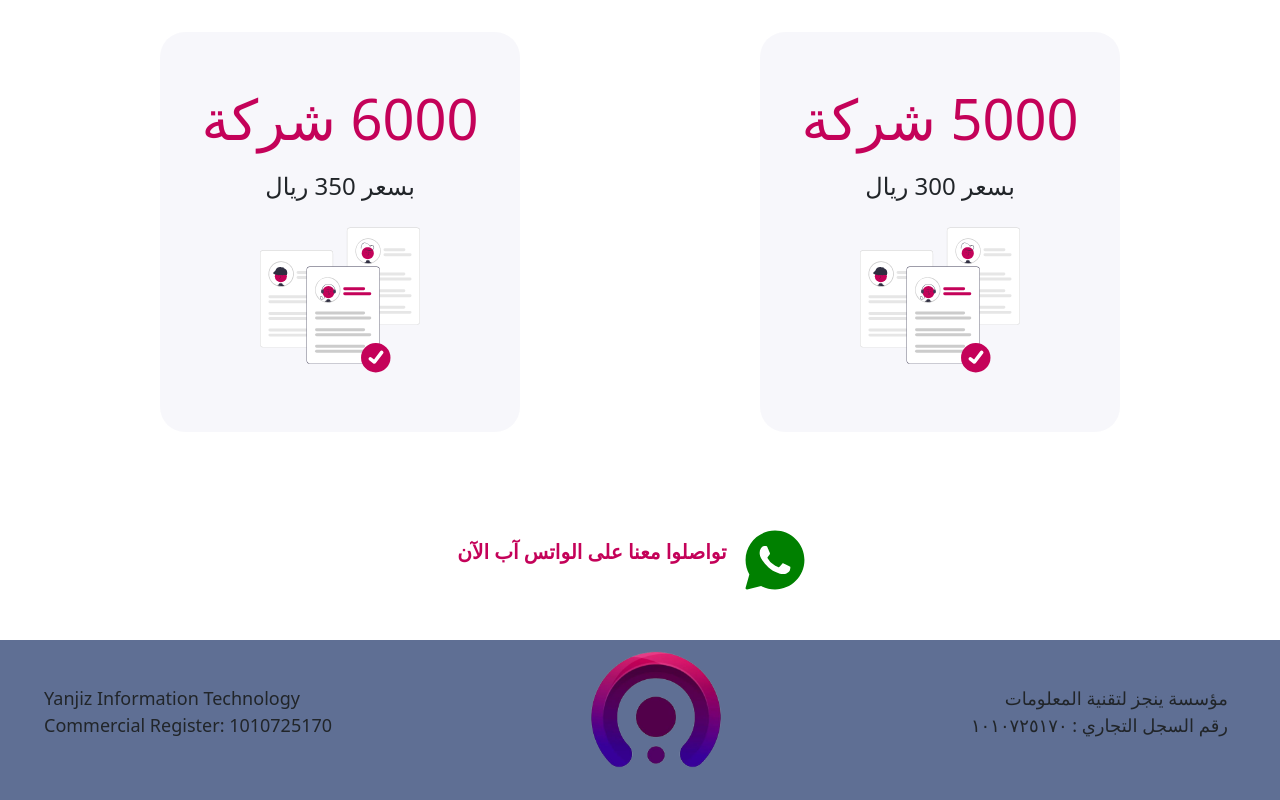
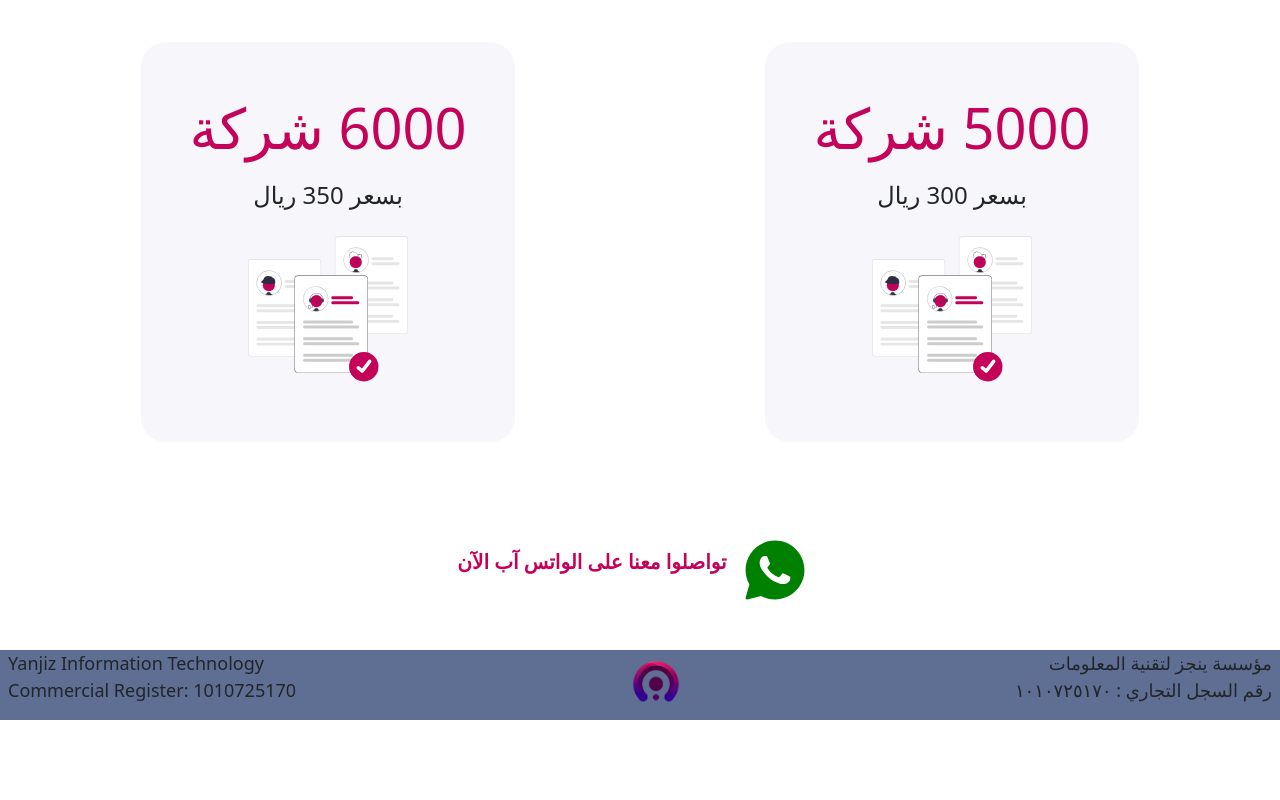
Before and after one commit to ferassmohana/yangiz-Landing-page, a plain HTML site: page index.html in a window 1280 px wide. Shown: the part 1356-2156 px from the top of the page. After the commit the page ends 2076 px from the top, so only its background shows below. Drawn offline with nearby package versions, Linux system fonts and the light colour scheme.

Commit message:
Add files via upload

```diff
--- a/index.html
+++ b/index.html
@@ -12,7 +12,7 @@
 </head>
 
 <body>
-    <header class="container-fluid d-flex justify-content-center align-items-center header py-2 position-fixed top-0">
+    <header class="w-100 d-flex justify-content-center align-items-center header py-2 position-fixed top-0 left-0 right-0">
         <a href="./index.html">
             <img src="./assests/logo.png" alt="logo" class="img-fluid logo">
         </a>
@@ -70,19 +70,19 @@
             </div>
         </div>
     </main>
-    <footer class="w-100 d-flex justify-content-center align-items-center flex-column">
+    <footer>
         <a href="https://api.whatsapp.com/send?phone=970595872725"
             class="text-decoration-none fs-5 fw-semibold contact d-flex align-items-md-center my-5"
             style="color: var(--primary-color);"><img alt="Chat on WhatsApp" src="./assests/icons8-whatsapp.svg"
                 style="width: 4rem; height: 4rem; margin: 0px 1rem;" />
             <p>تواصلوا معنا على الواتس آب الآن</p>
         </a>
-        <div class="container-fluid d-flex justify-content-between align-items-center" style="background-color: var(--grey-blue-color);">
+        <div class="d-flex justify-content-between align-items-center px-2 container-fluid" style="background-color: var(--grey-blue-color);">
             <ul>
                 <li>مؤسسة ينجز لتقنية المعلومات </li>
                 <li>رقم السجل التجاري : ١٠١٠٧٢٥١٧٠</li>
             </ul>
-            <a href="./index.html"><img src="./assests/logo.png" alt=""></a>
+            <a href="./index.html"><img src="./assests/logo.png" alt="" class="logo"></a>
             <ul style="text-align: left;">
                 <li style="text-transform: capitalize;">yanjiz information technology</li>
                 <li>Commercial Register:
--- a/style.css
+++ b/style.css
@@ -1,27 +1,62 @@
+* {
+  margin: 0;
+  padding: 0 !important;
+  box-sizing: border-box;
+}
+
 :root {
-    --primary-color: #c40259;
-    --secondary-color: #370099;
-    --dark-light: #0f0f37;
-    --grey-blue-color: #5F6F94;
-    --cards-bg: #f3f3faaf
+  --primary-color: #c40259;
+  --secondary-color: #370099;
+  --dark-light: #0f0f37;
+  --grey-blue-color: #5F6F94;
+  --cards-bg: #f3f3faaf
 }
-.header{
+
+footer {
+  display: flex;
+  flex-direction: column;
+  justify-content: center;
+  align-items: center;
+}
+
+footer div {
+  left: 0;
+  bottom: 0;
+  width: 100%;
+  background-color: red;
+}
+
+.header {
+  position: relative;
   background-color: var(--grey-blue-color);
   z-index: 999;
+  left: 0;
+  right: 0;
+  top: 0;
+  width: 100%;
 }
-.logo{
+
+.logo {
   width: 3.5rem;
   height: 3.5rem;
+  transition: all 0.15s linear;
 }
-.click-img{
+
+.logo:hover {
+  opacity: 0.8;
+  text-decoration: underline !important;
+}
+
+.click-img {
   width: 40%;
   height: 30%;
 }
 
-.cobons{
+.cobons {
   cursor: pointer;
 }
-.cobons div{
+
+.cobons div {
   border-radius: 25px;
   background-color: var(--cards-bg);
   width: 30%;
@@ -32,46 +67,52 @@
   align-items: center;
   transition: all 0.15s linear;
 }
-.cobons div:hover{
+
+.cobons div:hover {
   transform: translateY(-1.5px);
   box-shadow: 0px 0px 5px 2px #777;
 }
-.cobons div p:first-child{
+
+.cobons div p:first-child {
   color: var(--primary-color);
 }
-.cobons div img, footer img{
+
+.cobons div img,
+footer img {
   width: 10rem;
   height: 10rem;
 }
-.vip-cobon div img:first-child{
+
+.vip-cobon div img:first-child {
   width: 6rem;
   height: 6rem;
 }
-footer a {
-  transition: all 0.15s linear;
-}
-footer a:hover{
-  opacity: 0.8;
-  text-decoration: underline !important;
-}
-ul{
+
+ul {
   list-style: none;
 }
-ul li{
+
+ul li {
   font-size: 1.125rem;
 }
-@media (min-width: 320px) and (max-width: 767px){
-  .top-main, .cobons, .contact{
+
+@media (max-width: 767px) {
+
+  .top-main,
+  .cobons,
+  .contact {
     display: flex;
     flex-direction: column;
     justify-content: center;
     align-items: center;
   }
-  .cobons div{
+
+  .cobons div {
     margin: 1rem 0px;
     width: 70%;
   }
-  ul li{
+
+  ul li {
     font-size: 1rem;
     margin: 0.3rem 0px;
   }
```
